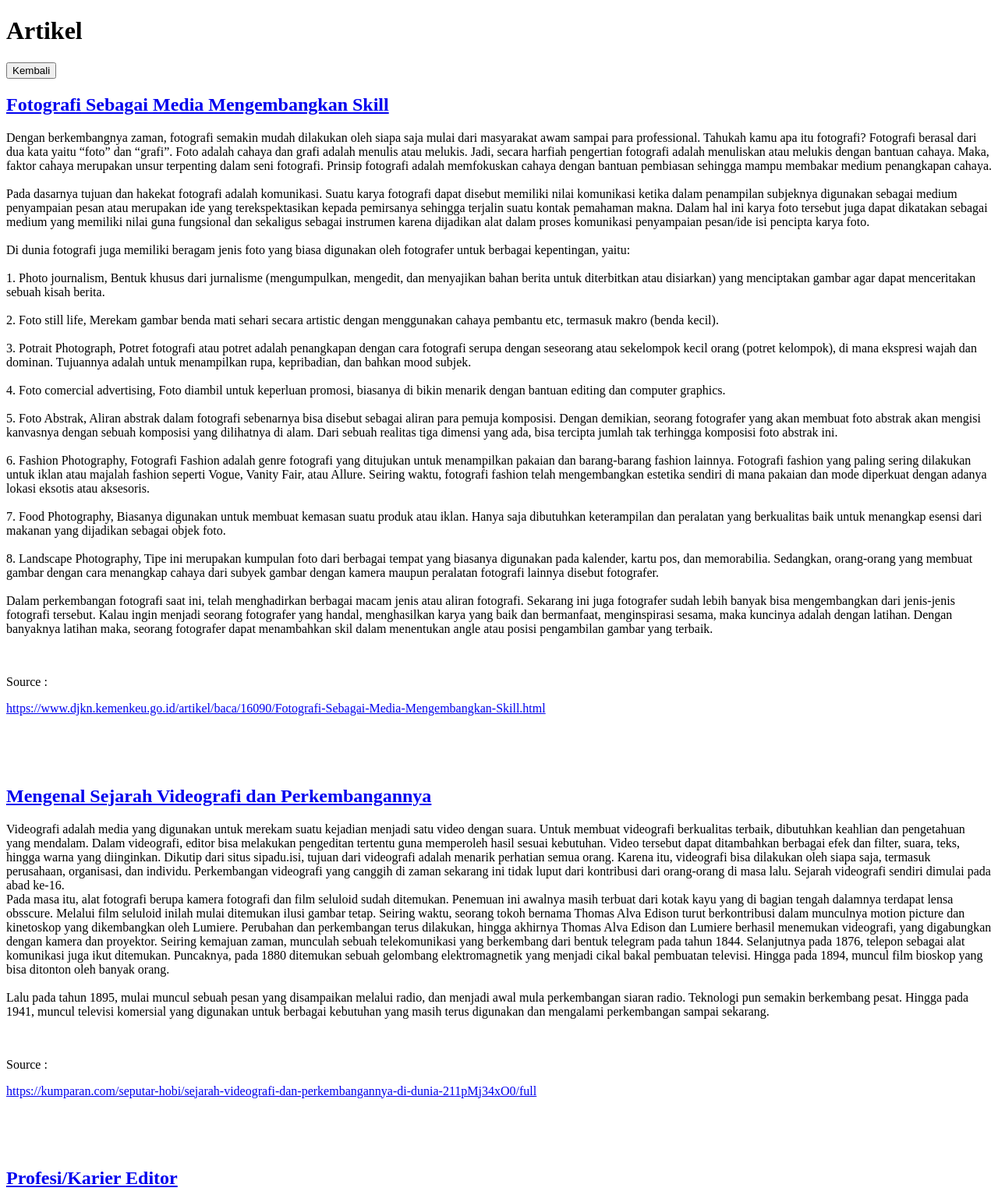
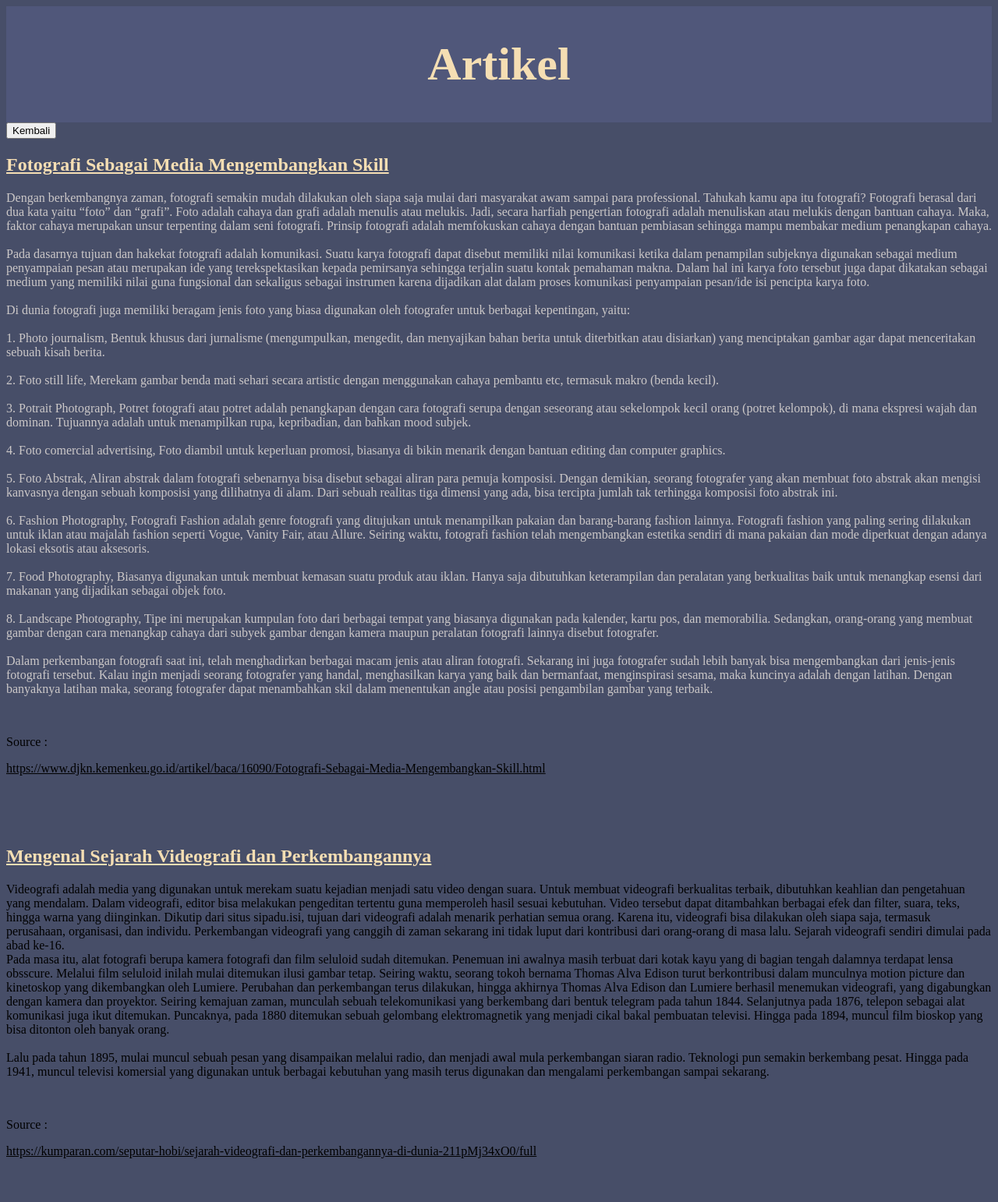
Before and after one commit to Yesaya78/TIK2032-Project, a plain HTML site: page artikel.html in a window 1280 px wide. Shown: the top 1542 px of the page at 78% size. Drawn offline with Linux system fonts and the light colour scheme.

Commit message:
Tugas Project.02-CSS
Menerapkan CSS ke dalam projek

```diff
--- /dev/null
+++ b/artikel.css
@@ -0,0 +1,13 @@
+body {
+    background-color: #474E68;
+}
+h1 {
+    font-size: 60px;
+}
+
+.container-artikel {
+    background-color: #50577A;
+    display: flex;
+    justify-content: center;
+    align-items: center;
+}
--- a/artikel.html
+++ b/artikel.html
@@ -4,17 +4,18 @@
   <meta charset="UTF-8">
   <meta name="viewport" content="width=device-width, initial-scale=1.0">
   <title>Artikel</title>
+  <link rel="stylesheet" href="artikel.css">
 </head>
 <body>
-  <selection>
-    <h1>Artikel</h1>
+  <div class="container-artikel">
+    <h1 style="color: wheat;">Artikel</h1>
+   </div>
     <a href="index.html"><button>Kembali</button></a>
-  </selection>
   <div>
-    <a href="https://www.djkn.kemenkeu.go.id/artikel/baca/16090/Fotografi-Sebagai-Media-Mengembangkan-Skill.html"
+    <a style="color: wheat;" href="https://www.djkn.kemenkeu.go.id/artikel/baca/16090/Fotografi-Sebagai-Media-Mengembangkan-Skill.html"
        target="_blank"
-       ><h2>Fotografi Sebagai Media Mengembangkan Skill</h2></a>
-       <p>Dengan berkembangnya zaman, fotografi semakin mudah dilakukan oleh siapa saja mulai dari masyarakat awam
+       ><h2 style="color: wheat;">Fotografi Sebagai Media Mengembangkan Skill</h2></a>
+       <p style="color: rgb(204, 200, 200);">Dengan berkembangnya zaman, fotografi semakin mudah dilakukan oleh siapa saja mulai dari masyarakat awam
           sampai para professional. Tahukah kamu apa itu fotografi? Fotografi berasal dari dua kata yaitu “foto” dan “grafi”.
           Foto adalah cahaya dan grafi adalah menulis atau melukis. Jadi, secara harfiah pengertian fotografi adalah menuliskan
           atau melukis dengan bantuan cahaya. Maka, faktor cahaya merupakan unsur terpenting dalam seni fotografi. Prinsip fotografi
@@ -58,7 +59,7 @@
        </p>
        <br />
        <p>Source :</p>
-       <a href="https://www.djkn.kemenkeu.go.id/artikel/baca/16090/Fotografi-Sebagai-Media-Mengembangkan-Skill.html"
+       <a style="color: black;" href="https://www.djkn.kemenkeu.go.id/artikel/baca/16090/Fotografi-Sebagai-Media-Mengembangkan-Skill.html"
           target="_blank">
          <p>https://www.djkn.kemenkeu.go.id/artikel/baca/16090/Fotografi-Sebagai-Media-Mengembangkan-Skill.html
          </p>
@@ -66,9 +67,9 @@
      </div>
      <br /><br /><br />
      <div>
-       <a href="https://kumparan.com/seputar-hobi/sejarah-videografi-dan-perkembangannya-di-dunia-211pMj34xO0/full"
+       <a style="color: wheat;" href="https://kumparan.com/seputar-hobi/sejarah-videografi-dan-perkembangannya-di-dunia-211pMj34xO0/full"
           target="_blank">
-          <h2>Mengenal Sejarah Videografi dan Perkembangannya</h2></a>
+          <h2 style="color: wheat;">Mengenal Sejarah Videografi dan Perkembangannya</h2></a>
         <p>
          Videografi adalah media yang digunakan untuk merekam suatu kejadian menjadi satu video dengan suara. Untuk membuat videografi berkualitas terbaik, dibutuhkan keahlian dan pengetahuan yang mendalam.
          Dalam videografi, editor bisa melakukan pengeditan tertentu guna memperoleh hasil sesuai kebutuhan. Video tersebut dapat ditambahkan berbagai efek dan filter, suara, teks, hingga warna yang diinginkan.
@@ -86,8 +87,7 @@
         </p>
         <br />
         <p>Source :</p>
-        <a
-          href="https://kumparan.com/seputar-hobi/sejarah-videografi-dan-perkembangannya-di-dunia-211pMj34xO0/full"
+        <a style="color: black;" href="https://kumparan.com/seputar-hobi/sejarah-videografi-dan-perkembangannya-di-dunia-211pMj34xO0/full"
           target="_blank">
           <p>https://kumparan.com/seputar-hobi/sejarah-videografi-dan-perkembangannya-di-dunia-211pMj34xO0/full
           </p>
@@ -95,9 +95,9 @@
      </div>
      <br /><br /><br />
      <div>
-       <a href="https://campus.quipper.com/careers/editor"
+       <a style="color: wheat;" href="https://campus.quipper.com/careers/editor"
           target="_blank">
-          <h2>Profesi/Karier Editor</h2>
+          <h2 style="color: wheat;">Profesi/Karier Editor</h2>
         </a>
        <p>Dibalik buku yang sukses di pasaran, ternyata banyak pihak yang terlibat termasuk salah satunya editor atau penyunting. Sosoknya memang selalu ada dibalik layar. Kehadirannya juga kerap luput dari hiruk pikuk kehebatan sebuah buku. Tapi sesungguhnya editor adalah tulang punggung suksesnya industri penerbitan buku. Bahkan, lewat tangan dinginnya, editor bisa melahirkan buku-buku keren yang melejitkan nama penulisnya. Ia juga berperan dalam menemukan dan mengembangkan talenta penulis.
           Editor bertanggung jawab terhadap keseluruhan fungsi penyuntingan (editing) pada suatu naskah di perusahaan penerbitan maupun media. Sehari-hari tugasnya mencari, memperbaiki dan menerbitkan naskah tulisan maupun gambar pendukung. Tak heran kreativitasnya sangat diperlukan untuk memastikan pembaca senang dan nyaman membaca buku. Tugas yang tak kalah penting adalah memastikan bahwa hanya buku-buku yang bermutu saja yang membanjiri pasar.
@@ -106,7 +106,7 @@
           Dalam dunia media massa, editor kerap disetarakan dengan redaktur. Tugasnya masih sama yaitu menyunting naskah yang dikirimkan para penulis atau wartawan. Editor dalam media massa terutama cetak dan online juga bertanggung jawab atas hasil tulisan reporter yang mereka edit, pemilihan tema dan isu hingga performa berita.
        </p>
        <p>Source :</p>
-       <a href="https://campus.quipper.com/careers/editor"
+       <a style="color: black;" href="https://campus.quipper.com/careers/editor"
           target="_blank">
           <p>https://campus.quipper.com/careers/editor
           </p>
--- /dev/null
+++ b/galeri.css
@@ -0,0 +1,14 @@
+body {
+    background-color: #474E68;
+}
+
+h1 {
+    font-size: 60px;
+}
+
+.container-galeri {
+    background-color: #50577A;
+    display: flex;
+    justify-content: center;
+    align-items: center;
+}
--- /dev/null
+++ b/kontak.css
@@ -0,0 +1,14 @@
+body {
+    background-color: #50577A;
+}
+
+h1 {
+    font-size: 60px;
+}
+
+.container-kontak {
+    background-color: #474E68;
+    display: flex;
+    justify-content: center;
+    align-items: center;
+}
--- /dev/null
+++ b/style.css
@@ -0,0 +1,11 @@
+body {
+    background-color: #404258;
+
+}
+
+.container-footer {
+    background-color: #474E68;
+    display: flex;
+    justify-content: center;
+    align-items: center;
+}
```
Also changed, not shown: Galeri.html (+4 -3 lines), Kontak.html (+5 -3 lines), index.html (+6 -5 lines).
